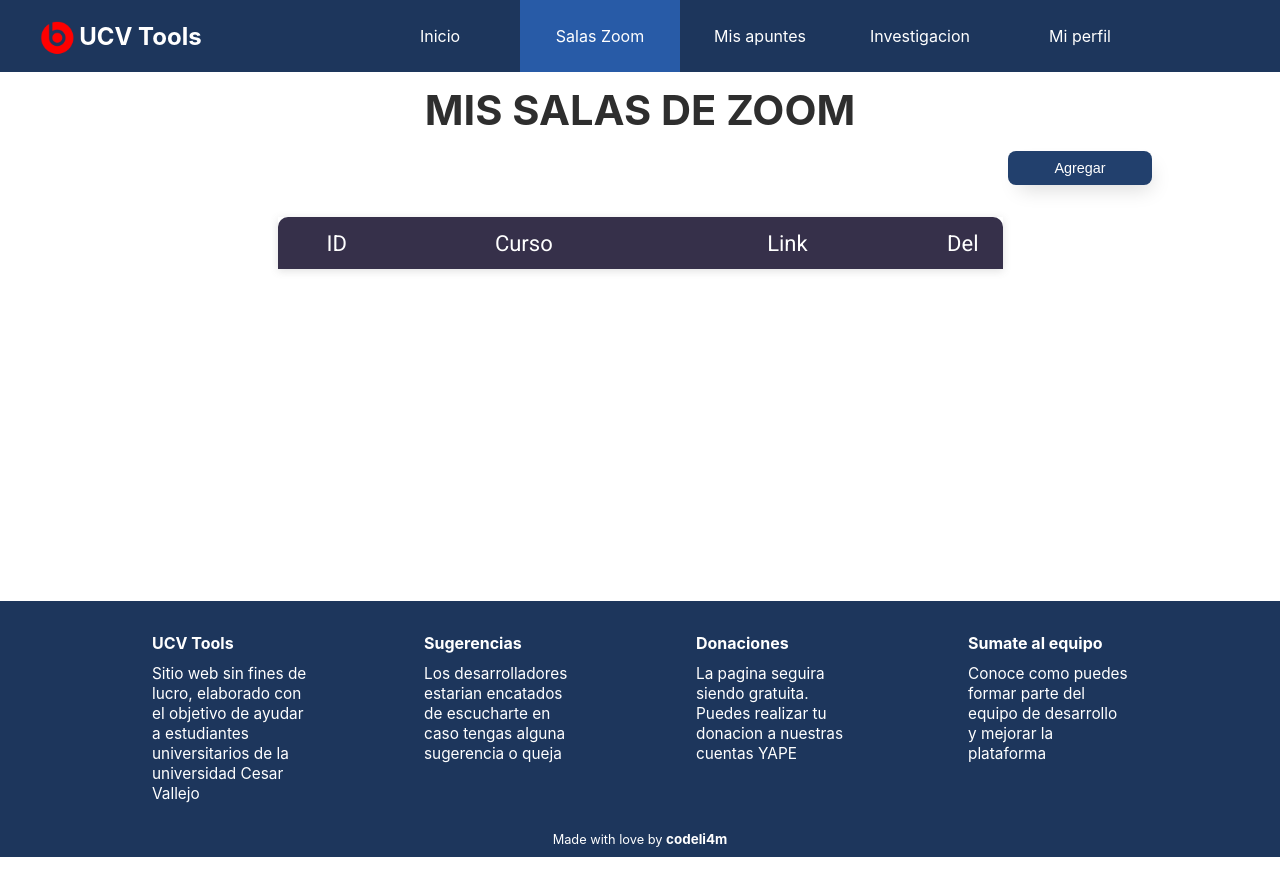
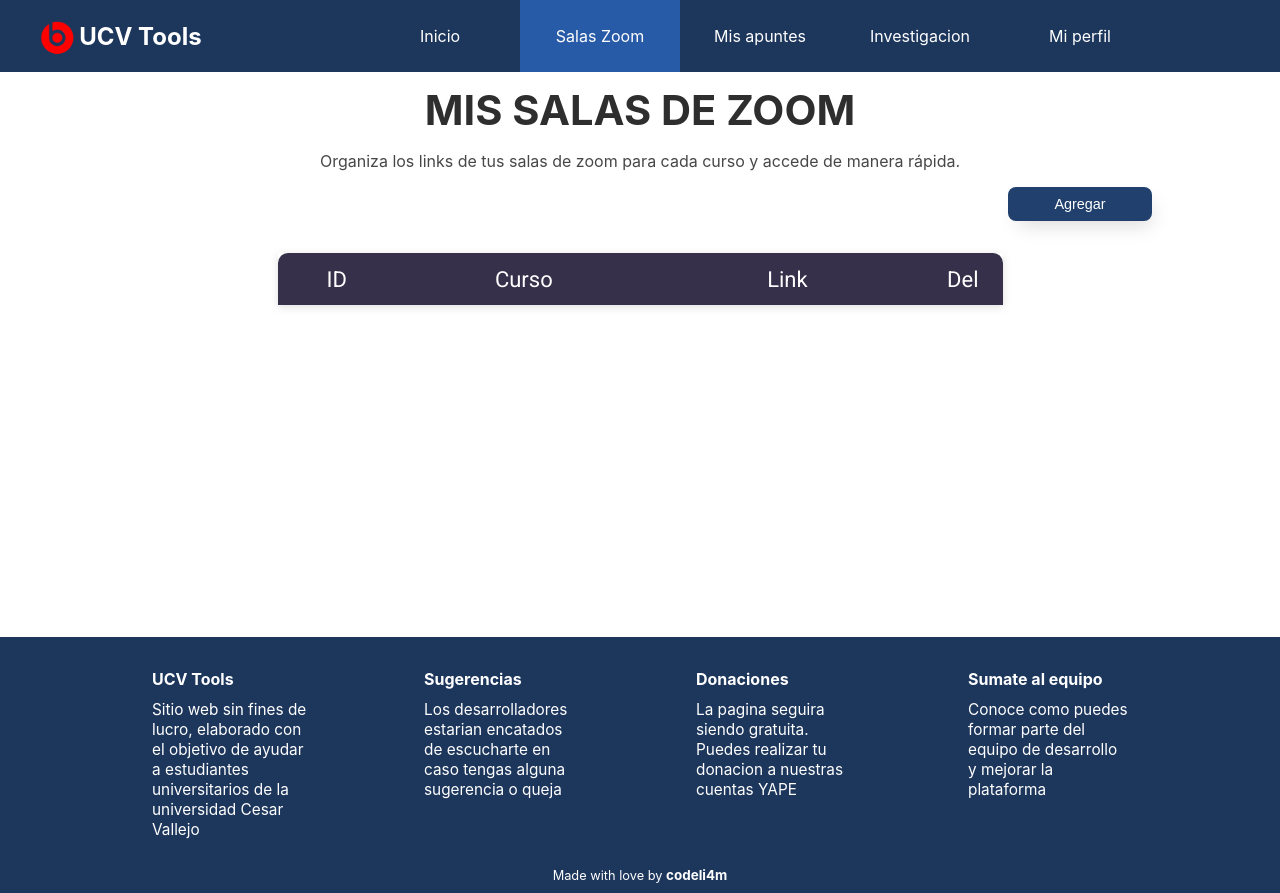
Before and after one commit to addliam/ucv-tools, a React (Create React App) app: page /salas-zoom in a window 1280 px wide. Before the commit the page ends 857 px from the top, so only its background shows below. Built offline with nearby package versions, Linux system fonts and the light colour scheme.

Commit message:
added salas zoom description

```diff
--- a/src/components/TableRoomsComponent.js
+++ b/src/components/TableRoomsComponent.js
@@ -92,6 +92,7 @@ export const TableRoomsComponent = () => {
     </div>
         <div id='salas-head-container'>
             <h3 id='head-title'>MIS SALAS DE ZOOM</h3>
+            <p id='salas-zoom-decription'>Organiza los links de tus salas de zoom para cada curso y accede de manera rápida.</p>
             <div className='salas-buttons-container'>
                 {/* <button onClick={()=>{actualizarButtonHandler()}} id='actualizar'>Actualizar</button> */}
                 <button onClick={()=>{AgregarButtonHandler()}} id='agregar'>Agregar</button>
--- a/src/components/styles/AddRoomComponent.css
+++ b/src/components/styles/AddRoomComponent.css
@@ -119,6 +119,13 @@ div#pop-up-success-container h4{
     padding: 0;
     color: #2574EA;
 }
+p#salas-zoom-decription{
+    margin: 0;
+    max-width: 86.6%;
+    color: #474747;
+    font-size: 1rem;
+    text-align: center;
+}
 
 @media only screen and (min-device-width : 320px) and (max-device-width : 480px) {
 
```
